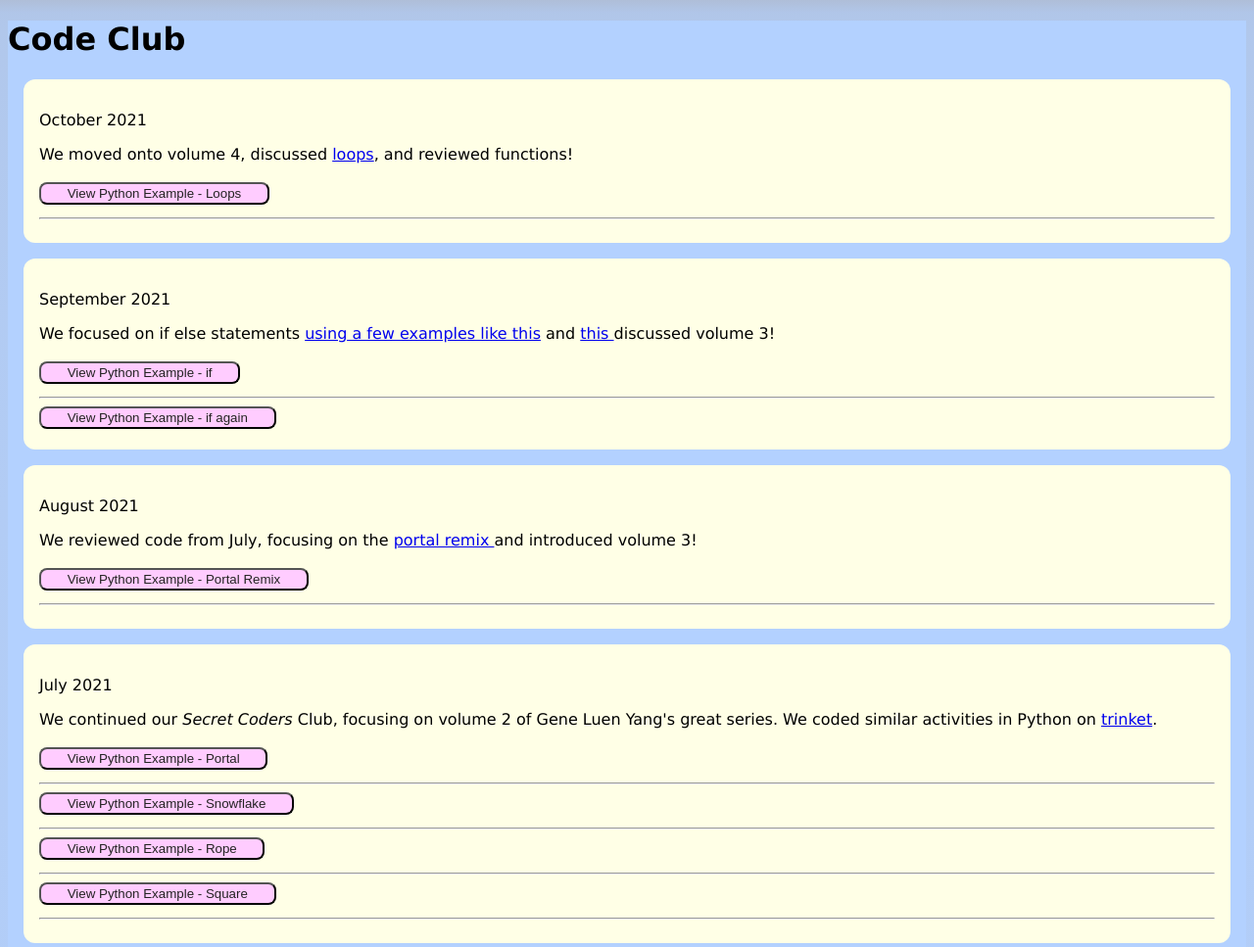
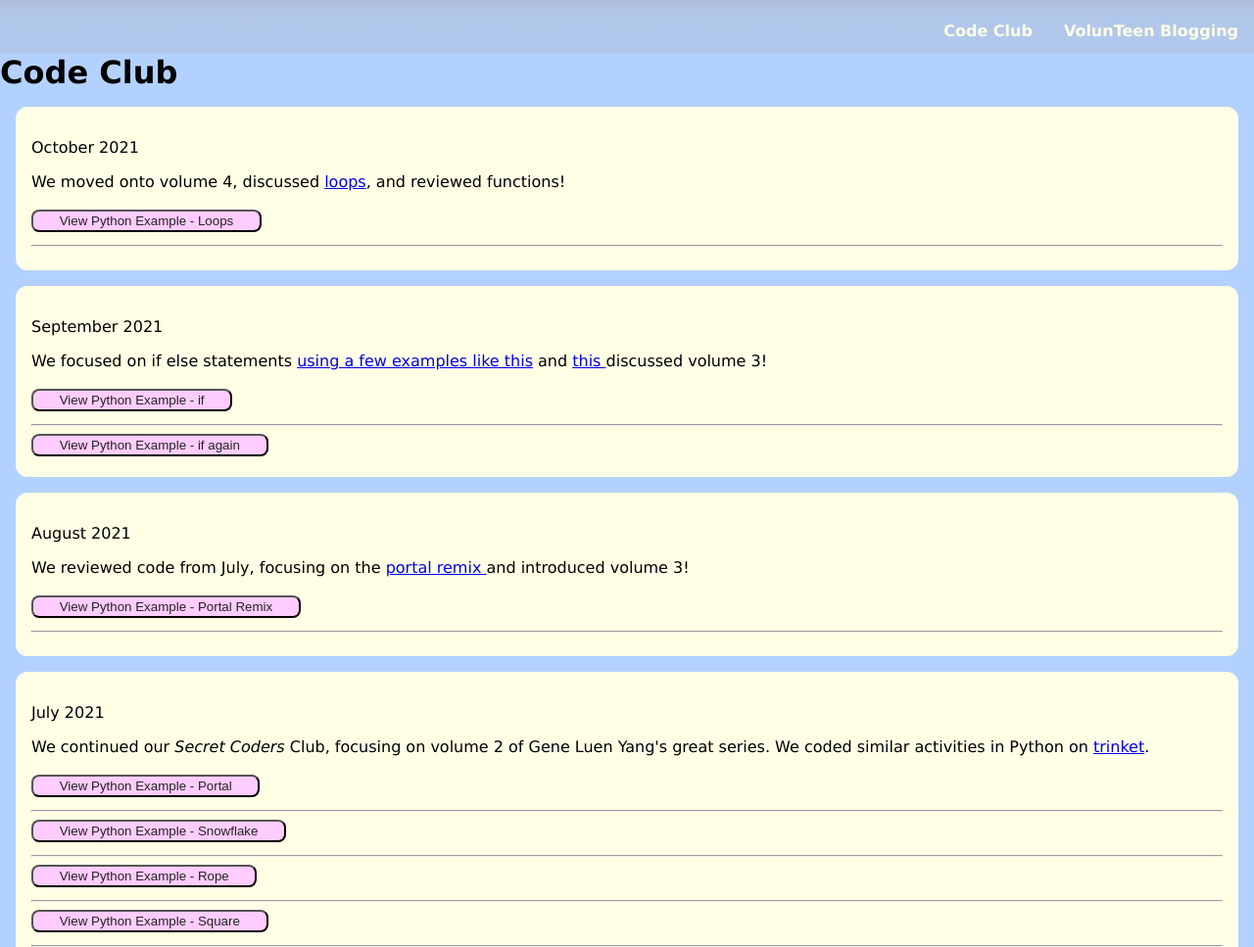
Before and after one commit to jemyishai/codeclubnypl, a plain HTML site: page index.html in a window 1280 px wide. Shown: the top 967 px of the page at 98% size. Drawn offline with nearby package versions, Linux system fonts and the light colour scheme; a web font is replaced by a local one.

Commit message:
adjusted nav bar

```diff
--- a/index.html
+++ b/index.html
@@ -21,6 +21,14 @@
 
   </head>
   <body id="mainBody">
+
+    <nav class="nav-bar">
+      <ul>
+      <li><a href="#movie-blog">VolunTeen Blogging</a></li>
+      <li><a href="#blue-ground">Code Club</a></li>
+    </ul>
+    </nav>
+
     <div id="blue-ground" class="blue-ground">
       <h1>Code Club</h1>
 
@@ -1025,8 +1033,7 @@ for x in range(0,4):
               target="_blank"
               rel="noopener noreferrer"
             >
-              MDN page</a
-            >.
+              MDN page</a>.
           </p>
           <pre>
                     const buttonEl = document.getElementById('mainButton')
@@ -1038,8 +1045,7 @@ for x in range(0,4):
                        bodyEl.classList.remove('blue-ground');
                        bodyEl.classList.add('newP')
                        }
-                </pre
-          >
+                </pre>
         </div>
       </section>
 
--- a/style.css
+++ b/style.css
@@ -6,7 +6,12 @@ body {
   background:  linear-gradient(#afbed8,1%,#b3d1ff);
   color: black;
   font-family: 'Encode Sans Semi Condensed', Verdana;
+  width:100%;
+  margin-left:0;
+}
 
+h1{
+  margin:0;
 }
 
 #blue-ground {
@@ -81,7 +86,6 @@ section {
 }
 
 
-
 .toggleDisplayNone{
  display:none;
 }
@@ -127,3 +131,31 @@ article{
 .participant-site{
   text-align: center;
 }
+
+
+nav ul {
+  list-style-type: none;
+  margin: 0;
+  padding: 0;
+  overflow: hidden;
+  background-color: linear-gradient(to right,#b3d1fa,15%,#d4b3d9,100%);
+  font-weight: bold;
+  top:0;
+}
+
+nav li {
+  float: right;
+}
+
+nav li a {
+  display: block;
+  color:#fefde6;
+  text-align: center;
+  padding: 14px 16px;
+  text-decoration: none;
+
+}
+
+nav li a:hover {
+  background-color:  #b3d1fa ;
+}
```
